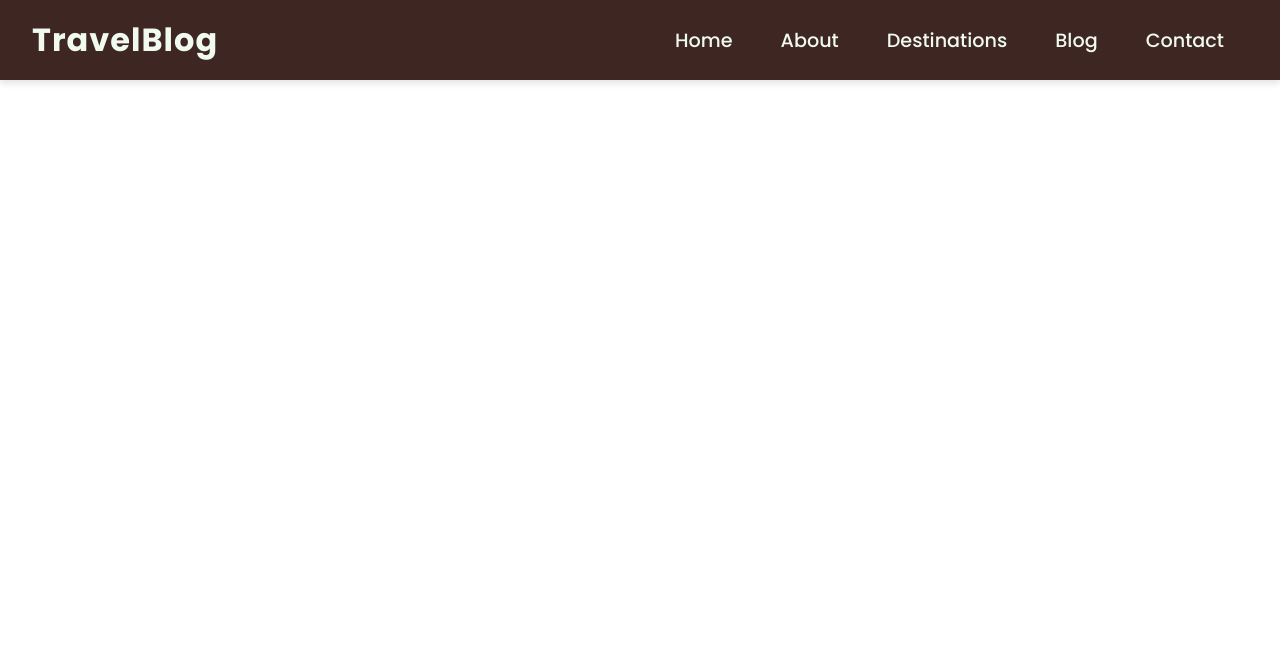
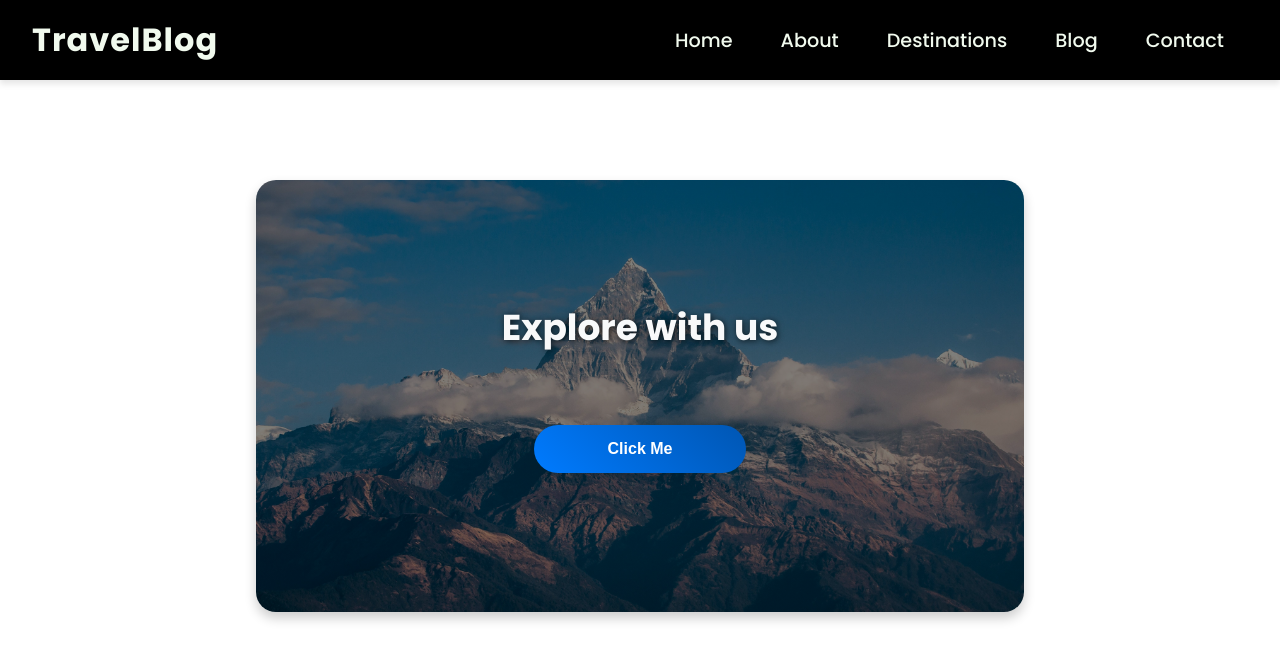
Before and after one commit to elab-development/internet-tehnologije-2024-projekat-appsanaprednomautentikacijom_2021_0462, a React (Create React App) app in the folder Domaci2/blog/: page /home in a window 1280 px wide. Shown: the top 660 px of the page. Built offline with nearby package versions, Linux system fonts and the light colour scheme.

Commit message:
Kreirana Header komponenta

```diff
--- a/Domaci2/blog/src/App.js
+++ b/Domaci2/blog/src/App.js
@@ -2,13 +2,17 @@
 import LoginForm from './Components/LoginForm/LoginForm.jsx';
 import {BrowserRouter,Routes,Route} from 'react-router-dom';
 import NavBar from './Components/NavBar/NavBar.jsx';
+import Header from './Components/Header/Header.jsx';
 
 function App() {
   return (
     <BrowserRouter>
       <Routes>
         <Route path="" element={<LoginForm/>}/>
-        <Route path="home" element={<NavBar/>}/>
+        <Route path="home" element={<>
+          <NavBar/>
+          <Header/>
+          </>}/>
       </Routes>
     </BrowserRouter>
   );
--- /dev/null
+++ b/Domaci2/blog/src/Components/Header/Header.css
@@ -0,0 +1,90 @@
+  /* Container styling for center alignment */
+.container {
+    margin-top: 20px; /* Adjust for navbar height */
+    display: flex;
+    justify-content: center;
+    align-items: flex-start;
+    height: 100vh; /* Full viewport height */
+    padding-top: 10vh; /* Position the card slightly above the center */
+  }
+
+  /* Card Styling */
+  .card {
+    background: linear-gradient(
+        rgba(0, 0, 0, 0.5),
+        rgba(0, 0, 0, 0.5)
+      ),
+      url('../Assets/pexels-pixabay-417173.jpg');
+    background-size: cover;
+    background-position: center;
+    width: 60%; /* Slightly smaller width for a balanced design */
+    height: 60%; /* Adjust height to maintain proportions */
+    padding: 30px; /* Add more padding for better spacing */
+    border-radius: 20px; /* More rounded corners for a modern look */
+    box-shadow: 0 6px 12px rgba(0, 0, 0, 0.2); /* Stronger shadow for emphasis */
+    text-align: center;
+    transition: transform 0.3s ease, box-shadow 0.3s ease;
+  }
+
+  /* Hover effect on card */
+  .card:hover {
+    transform: translateY(-10px);
+    box-shadow: 0 12px 24px rgba(0, 0, 0, 0.3); /* Enhance hover shadow */
+  }
+
+  /* Card image styling */
+  .card-image {
+    width: 100%;
+    height: auto;
+    border-radius: 12px;
+    margin-bottom: 20px; /* Add spacing below the image */
+  }
+
+  /* Title styling */
+  .card-title {
+    font-size: 36px;
+    color: #f8f9fa; /* Light color for better contrast */
+    font-weight: bold;
+    margin: 20px 0;
+    margin-top: 90px; /* Adjust top margin for better spacing */
+    text-shadow: 1px 1px 6px rgba(0, 0, 0, 0.7); /* Add subtle shadow for depth */
+  }
+
+  /* Button styling */
+  .card-button {
+    background: linear-gradient(45deg, #007bff, #0056b3); /* Gradient background */
+    color: white;
+    padding: 15px 30px; /* Bigger button size */
+    border: none;
+    border-radius: 30px; /* Smooth, pill-shaped button */
+    cursor: pointer;
+    transition: background 0.3s ease, transform 0.2s ease;
+    margin-top: 50px; /* Adjust spacing from the title */
+    width: 30%; /* Slightly wider for better balance */
+    font-size: 16px; /* Increase font size for readability */
+    font-weight: bold;
+  }
+
+  /* Button hover effect */
+  .card-button:hover {
+    background: linear-gradient(45deg, #0056b3, #003580); /* Darker hover gradient */
+    transform: scale(1.1); /* Slight enlarge effect on hover */
+  }
+
+
+  /* Optional: Add responsiveness */
+  @media (max-width: 768px) {
+    .card {
+      width: 80%; /* Adjust card size for smaller screens */
+      height: auto; /* Maintain proportional height */
+    }
+
+    .card-button {
+      width: 50%; /* Make button more accessible */
+      font-size: 14px; /* Adjust font size */
+    }
+
+    .card-title {
+      font-size: 28px; /* Adjust title size */
+    }
+  }
--- /dev/null
+++ b/Domaci2/blog/src/Components/Header/Header.jsx
@@ -0,0 +1,19 @@
+
+import './Header.css';
+
+function Header(){
+
+    return(
+        <div className="container">
+        <div className="card">
+          <div className="card-content">
+            <h2 className="card-title">Explore with us</h2>
+            <button className="card-button">Click Me</button>
+          </div>
+        </div>
+      </div>
+    );
+}
+
+
+export default Header;
--- a/Domaci2/blog/src/Components/NavBar/NavBar.css
+++ b/Domaci2/blog/src/Components/NavBar/NavBar.css
@@ -2,7 +2,7 @@
   display: flex;
   justify-content: space-between;
   align-items: center;
-  background-color: #3e2723;
+  background-color: black;
   padding: 1rem 2rem;
   box-shadow: 0 4px 6px rgba(0, 0, 0, 0.1); /* senka */
   transition: background-color 0.3s ease; /* hover tranzicija */
```
Also changed, not shown: Domaci2/blog/src/Components/Assets/pexels-pixabay-417173.jpg (added).
